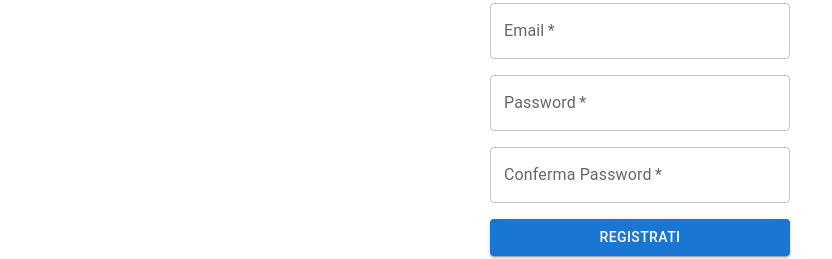
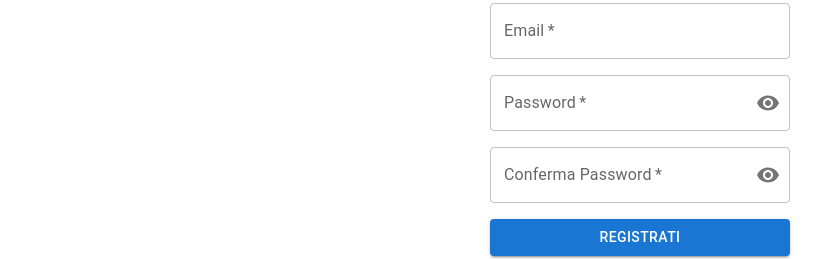
Before and after one commit to progetto-registro/webapp_registro_react, a React (Vite) app in the folder progetto-registro/: page /signup in a window 1280 px wide. Shown: the part 528-787 px from the top of the page, without its empty margins (0-832 px from the left). Built offline with nearby package versions, Linux system fonts and the light colour scheme.

Commit message:
password fìeld aggiornato e visualizzazione  notifica errori piu precisa

```diff
--- /dev/null
+++ b/progetto-registro/src/components/PasswordField.tsx
@@ -0,0 +1,63 @@
+import { useState } from "react";
+import {
+  FormControl,
+  InputLabel,
+  OutlinedInput,
+  InputAdornment,
+  IconButton,
+} from "@mui/material";
+import { Visibility, VisibilityOff } from "@mui/icons-material";
+
+type PasswordFieldProps = {
+  name: string;
+  label: string;
+  value: string;
+  onChange: (e: React.ChangeEvent<HTMLInputElement>) => void;
+  required?: boolean;
+};
+
+export default function PasswordField({
+  name,
+  label,
+  value,
+  onChange,
+  required = false,
+}: PasswordFieldProps) {
+  const [showPassword, setShowPassword] = useState(false);
+
+  const handleClickShowPassword = () => setShowPassword((prev) => !prev);
+
+  const handleMouseDownPassword = (event: React.MouseEvent<HTMLButtonElement>) => {
+    event.preventDefault(); //
+  };
+
+  const handleMouseUpPassword = (event: React.MouseEvent<HTMLButtonElement>) => {
+    event.preventDefault();
+  };
+
+  return (
+    <FormControl variant="outlined" fullWidth required={required}>
+      <InputLabel htmlFor={name}>{label}</InputLabel>
+      <OutlinedInput
+        id={name}
+        name={name}
+        type={showPassword ? "text" : "password"}
+        value={value}
+        onChange={onChange}
+        endAdornment={
+          <InputAdornment position="end">
+            <IconButton
+              onClick={handleClickShowPassword}
+              onMouseDown={handleMouseDownPassword}
+              onMouseUp={handleMouseUpPassword}
+              edge="end"
+            >
+              {showPassword ? <VisibilityOff /> : <Visibility />}
+            </IconButton>
+          </InputAdornment>
+        }
+        label={label}
+      />
+    </FormControl>
+  );
+}
--- a/progetto-registro/src/components/SignUp.tsx
+++ b/progetto-registro/src/components/SignUp.tsx
@@ -9,8 +9,8 @@ import FormControlLabel from '@mui/material/FormControlLabel';
 import FormControl from '@mui/material/FormControl';
 import FormLabel from '@mui/material/FormLabel';
 import Typography from '@mui/material/Typography';
+import PasswordField from "./PasswordField";
 import type { Utente } from "../types/utente";
-import type { SelectChangeEvent } from "@mui/material/Select";
 import axios from "axios";
 import { ToastContainer, toast } from "react-toastify";
 
@@ -89,9 +89,34 @@ export default function SignUp()
         console.log(response);
         //const token = response.data.token;
         //localStorage.setItem("token", token);
-        navigate("/home");
-        notify.success("Registrazione completata!");
+
+        if(response.status === 200)
+        {
+          notify.success("Registrazione avvenuta con successo!");
+          setTimeout(() => {
+            navigate("/login");
+          }, 2000);
+
+
+        }
+
+
       } catch (error: any) {
+        if (error.response) {
+          console.log("Status:", error.response.status);
+          console.log("Messaggio di errore dal server:", error.response.data);
+
+          // La richiesta è stata fatta e il server ha risposto con uno status code
+          //error.response.data contiene il messaggio di errore dal server
+          const errMsg = error.response.data || "Errore generico";
+          notify.error(errMsg);
+        } else if (error.request) {
+          // La richiesta è stata fatta, ma non è arrivata risposta
+          notify.error("Nessuna risposta dal server. Controlla la connessione.");
+        } else {
+          // Errore nell’impostare la richiesta
+          notify.error("Errore interno: " + error.message);
+        }
         console.log(error?.response?.status ?? error);
       }
     }
@@ -186,24 +211,24 @@ export default function SignUp()
           onChange={handleChange}
           required
         />
-
-        <TextField
+        <PasswordField
+           name="password"
            label="Password"
-          type="password"
-          name="password"
            value={utente.password}
            onChange={handleChange}
            required
         />
 
-        <TextField
+        <PasswordField
+          name="confermaPassword"
           label="Conferma Password"
-          type="password"
-          name="confermaPassword"
           value={utente.confermaPassword}
           onChange={handleChange}
           required
         />
+
+
+
 
 
         <Button type="submit" variant="contained" color="primary">
```
Lines whose indentation alone changed are shown as unchanged.
